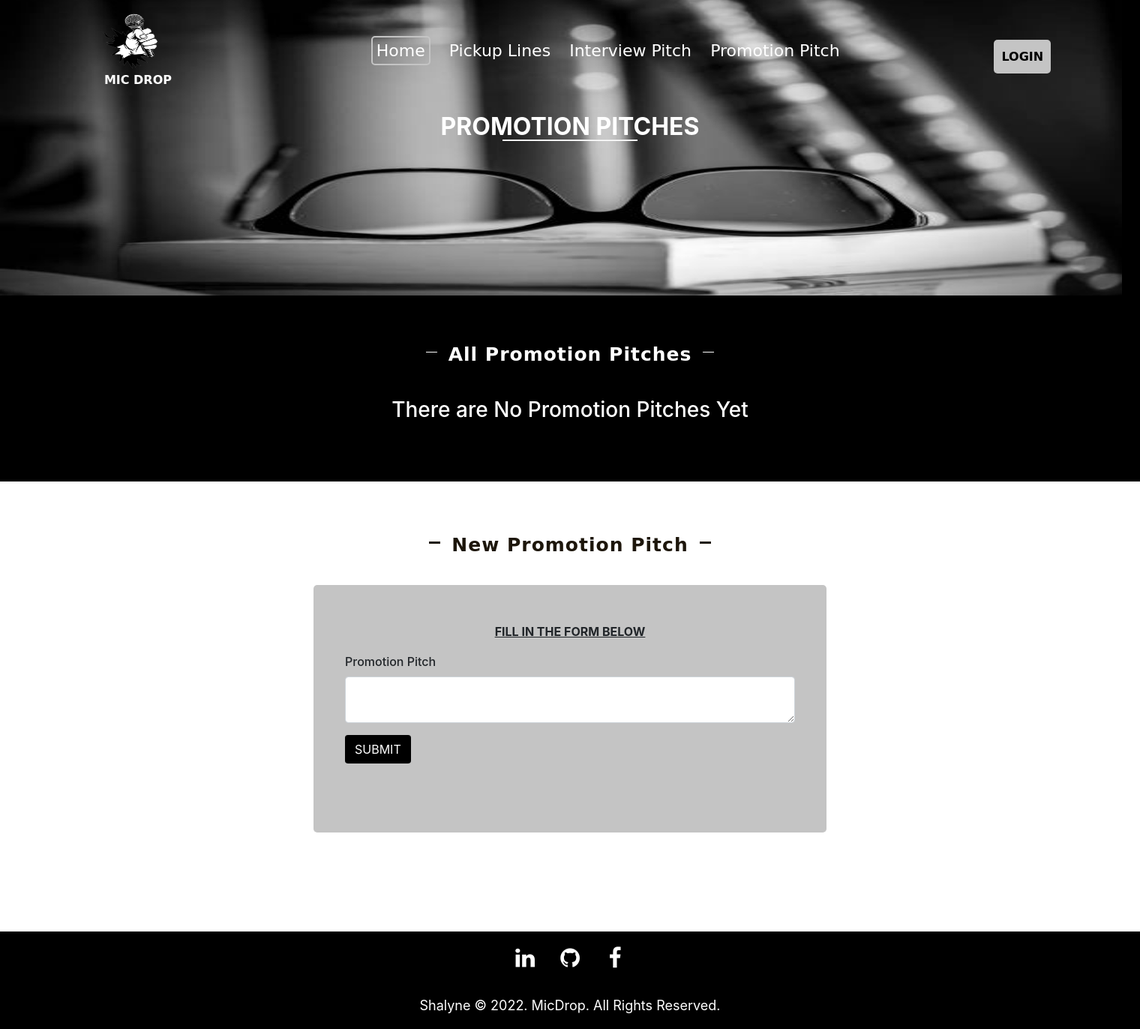
After one commit to Shalyne-Waweru/Mic-Drop, a Flask app: page /promotion in a window 1520 px wide. The commit adds this page. Shown: the whole page at 75% size. Run offline with Flask 2, Linux system fonts and the light colour scheme; some libraries are stand-ins or nearby versions; some web fonts are replaced.

Commit message:
Add logic to add and display new promotion pitches

```diff
--- a/app/forms.py
+++ b/app/forms.py
@@ -5,10 +5,17 @@ from wtforms.validators import DataRequired
 class PickupLineForm(FlaskForm):
 
     pickupLine = TextAreaField('Pickup Line', validators=[DataRequired()])
-    submit = SubmitField('SUBMIT')
+    style={ 'style': 'background-color: black; color: white; '}
+    submit = SubmitField('SUBMIT',render_kw=style)
 
 class InterviewForm(FlaskForm):
 
     interview = TextAreaField('Interview Pitch', validators=[DataRequired()])
     style={ 'style': 'background-color: black; color: white; '}
     submit = SubmitField('SUBMIT',render_kw=style)
+
+class PromotionForm(FlaskForm):
+
+    promotion = TextAreaField('Promotion Pitch', validators=[DataRequired()])
+    style={ 'style': 'background-color: black; color: white; '}
+    submit = SubmitField('SUBMIT',render_kw=style)
--- /dev/null
+++ b/app/models/promotion.py
@@ -0,0 +1,26 @@
+class Promotion:
+
+    all_promotions = []
+
+    def __init__(self, promotion):
+        self.promotion = promotion
+
+    #Appends the Promotion object to a class variable all_promotions that is an empty list.
+    def save_promotion(self):
+       Promotion.all_promotions.append(self)
+
+    #Clears all the Items from the list
+    @classmethod
+    def clear_promotions(cls):
+       Promotion.all_promotions.clear()
+
+    #Get all the Promotions
+    @classmethod
+    def get_promotions(cls):
+
+        response = []
+
+        for promotion in cls.all_promotions:
+            response.append(promotion)
+
+        return response
--- a/app/static/css/styles.css
+++ b/app/static/css/styles.css
@@ -382,7 +382,7 @@ body {
 
 .nav-img img {
   position: absolute;
-  width: 186vh;
+  width: 187vh;
   height: 400px;
   z-index: -1;
   margin-top: -210px;
--- a/app/templates/index.html
+++ b/app/templates/index.html
@@ -55,12 +55,12 @@
         </div>
 
         <div class="col-md-3">
-          <img src="../static/images/category-image-3.jpg">
+          <img src="../static/images/category-image-7.jpg">
           <div class="promotion">
             <p>PROMOTION PITCHES</p>
           </div>
           <div class="promotion-hover">
-            <p>PROMOTION PITCHES</p>
+            <p><a href="{{ url_for('promotion') }}">PROMOTION PITCHES</a></p>
           </div>
         </div>
       </div>
--- a/app/templates/navbar.html
+++ b/app/templates/navbar.html
@@ -9,7 +9,7 @@
     <li><a class="active" href="{{ url_for('index') }}">Home</a></li>
     <li><a href="{{ url_for('pickup') }}">Pickup Lines</a></li>
     <li><a href="{{ url_for('interview') }}">Interview Pitch</a></li>
-    <li><a href="#">Promotion Pitch</a></li>
+    <li><a href="{{ url_for('promotion') }}">Promotion Pitch</a></li>
   </ul>
 
   <button class="login-btn"><a href="#">LOGIN</a></button>
--- /dev/null
+++ b/app/templates/promotion-pitches.html
@@ -0,0 +1,71 @@
+{% extends 'base.html' %}
+{% import "bootstrap/wtf.html" as wtf %}
+
+{% block content %}
+  <!-- Intro Section -->
+  <div class="nav-img">
+    <h2>PROMOTION PITCHES</h2>
+    <hr>
+    <img src="../static/images/category-image-7.jpg">
+
+    <div class="section-header">
+      <hr class="horizontal">
+      <h2>All Promotion Pitches</h2>
+      <hr class="horizontal">
+    </div>
+  </div>
+
+  <!-- All Promotion Pitches Section -->
+  <div class="all-pickup-lines">
+    <div class="container">
+      <div class="row">
+        {% if promotion_pitches %}
+          {% for promotion_pitch in promotion_pitches %}
+            <div class="col-md-3">
+              <p class="p-line">{{promotion_pitch.promotion}}</p>
+              <hr>
+              <h4>Author</h4>
+              <p>Date: <strong>8/4/2022</strong></p>
+              <div class="votes">
+                <div class="upvote">
+                  <i class="fa fa-thumbs-up" aria-hidden="true"></i>
+                  <p>0</p>
+                </div>
+                <div class="downvote">
+                  <i class="fa fa-thumbs-down" aria-hidden="true"></i>
+                  <p>0</p>
+                </div>
+              </div>
+              <div class="comment-btn">
+                <p>ADD COMMENT</p>
+              </div>
+            </div>
+          {% endfor %}
+
+        {% else %}
+          <h3 class="default">There are No Promotion Pitches Yet</h3>
+
+        {% endif %}
+      </div>
+    </div>
+  </div>
+
+   <!-- New Promotion Pitch Section -->
+   <div class="form-section">
+    <div class="section-header">
+      <hr class="horizontal">
+      <h2>New Promotion Pitch</h2>
+      <hr class="horizontal">
+    </div>
+
+    <div class="container">
+      <p>FILL IN THE FORM BELOW</p>
+
+      <div class="form">
+        {{ wtf.quick_form(promotion_form) }}
+      </div>
+
+    </div>
+
+   </div>
+{% endblock %}
--- a/app/views.py
+++ b/app/views.py
@@ -1,10 +1,11 @@
 from flask import render_template,redirect,url_for
 from app import app
-from .models import pickup_lines,interview
-from .forms import PickupLineForm, InterviewForm
+from .models import pickup_lines,interview,promotion
+from .forms import PickupLineForm, InterviewForm, PromotionForm
 
 Pickup = pickup_lines.Pickup
 Interview = interview.Interview
+Promotion = promotion.Promotion
 
 # LANDING PAGE
 @app.route('/')
@@ -66,3 +67,29 @@ def interview():
     interview_pitches = Interview.get_interviews()
 
     return render_template('interview-pitches.html', interview_form = interview_form, interview_pitches = interview_pitches)
+
+# PROMOTION PITCHES PAGE
+@app.route('/promotion', methods = ['GET','POST'])
+def promotion():
+    '''
+    View root page function that returns the promotion pitches page and its data
+    '''
+
+    #Create an instance of the PromotionForm class and name it promotion_form
+    promotion_form = PromotionForm()
+
+    #The method returns True when the form is submitted and all the data has been verified by the validators
+    if promotion_form.validate_on_submit():
+        #If True we gather the data from the form input fields
+        promotion = promotion_form.promotion.data
+
+        #Create a new promotion object and save it
+        new_promotion = Promotion(promotion)
+        new_promotion.save_promotion()
+
+        return redirect(url_for('promotion'))
+
+    #Get all the Promotion Pitches
+    promotion_pitches = Promotion.get_promotions()
+
+    return render_template('promotion-pitches.html', promotion_form = promotion_form, promotion_pitches = promotion_pitches)
```
Also changed, not shown: app/static/images/category-image-7.jpg (added).
